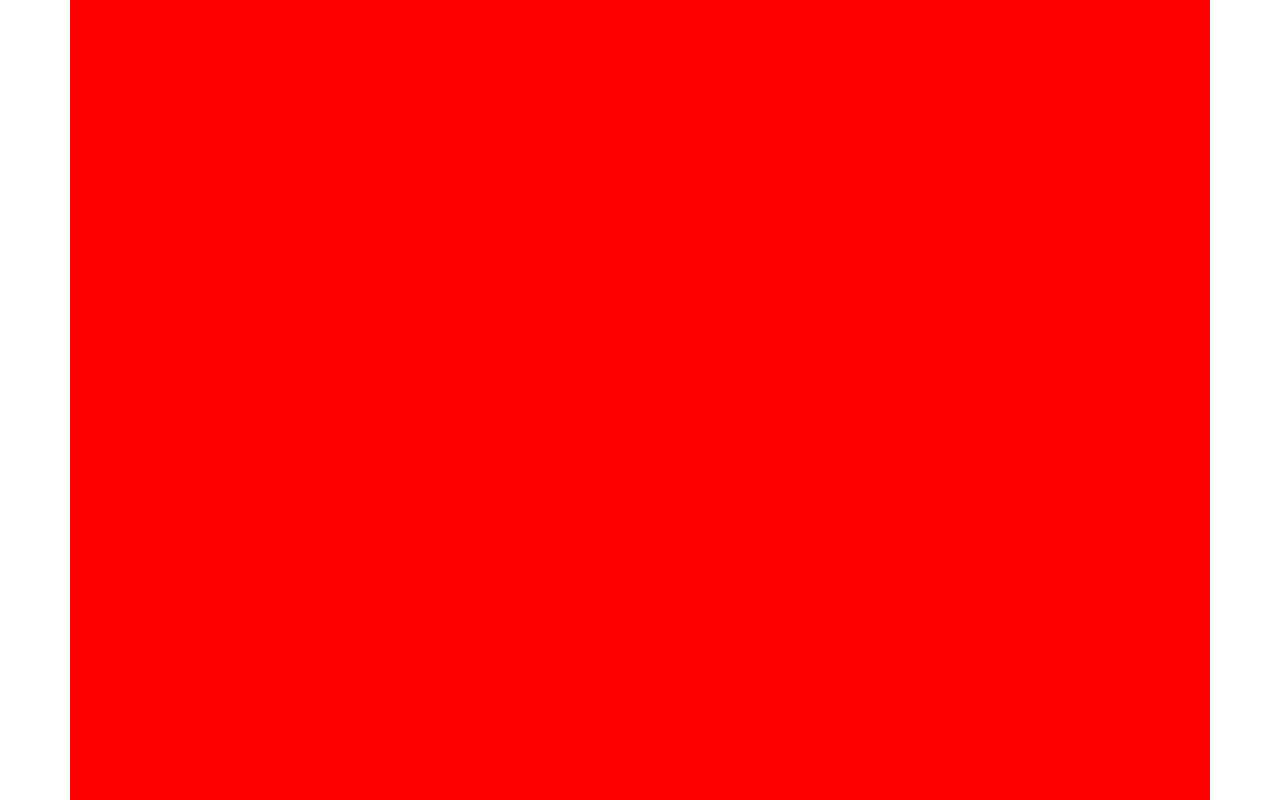
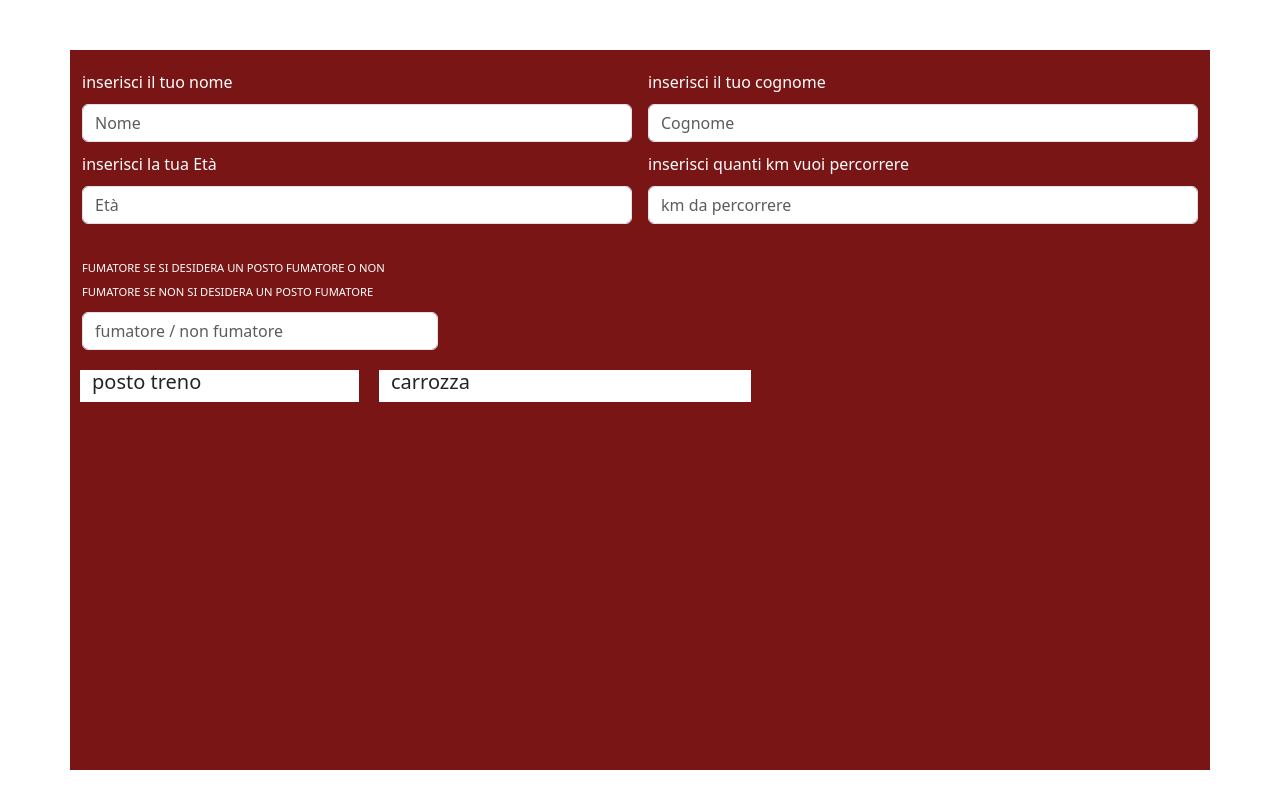
Before and after one commit to sebaMinotti/biglietteria, a website: page index.html in a window 1280 px wide. Drawn offline with nearby package versions, Linux system fonts and the light colour scheme.

Commit message:
secondo commit: ho iniziato la parte grafica

```diff
--- a/index.html
+++ b/index.html
@@ -9,6 +9,46 @@
 </head>
 <body>
        <div class="container">
+        <div class="row g-3">
+            <div class="col">
+                <label for="">inserisci il tuo nome</label>
+              <input type="text" class="form-control" placeholder="Nome" aria-label="nome">
+            </div>
+            <div class="col">
+                <label for="">inserisci il tuo cognome</label>
+              <input type="text" class="form-control" placeholder="Cognome" aria-label="cognome">
+            </div>
+          </div>
+
+
+
+          <div class="row g-3">
+            <div class="col">
+                <label for="">inserisci la tua Età</label>
+              <input type="number" class="form-control" placeholder="Età" aria-label="eta">
+            </div>
+            <div class="col">
+                <label for="">inserisci quanti km vuoi percorrere</label>
+              <input type="number" class="form-control" placeholder="km da percorrere" aria-label="km">
+            </div>
+          </div>
+
+          <div class="row">
+            <div style="margin-top: 20px;" class="col-4 ">
+                <div class="col-sm">
+                    <label for=""><span style="font-size: 0.7em;">FUMATORE SE SI DESIDERA UN POSTO FUMATORE O NON FUMATORE SE NON SI DESIDERA UN POSTO FUMATORE</span> </label>
+                    <input type="text" class="form-control" placeholder="fumatore / non fumatore" aria-label="fumatore/nonfumatore">
+                  </div>
+            </div>
+            <div class="row info">
+                <div class="col-3 boxInfo">
+                     <h5>posto treno</h5>
+                </div>
+                <div class="col-4 boxInfo">
+                     <h5>carrozza</h5>
+                </div>
+            </div>
+          </div>
 
        </div>
       <script src="main.js"></script>
--- a/style.css
+++ b/style.css
@@ -3,6 +3,19 @@
 }
 .container{
     width: 100%;
-    height: 100vh;
-    background-color: red;
+    height: 90vh;
+    background-color: rgb(121, 21, 21);
+    padding: 10px;
+    margin-top:50px ;
 }
+.container label{
+    margin: 10px 0;
+    color: white;
+}
+.info{
+    padding: 20px;
+}
+.boxInfo{
+    background-color: white;
+    margin:20px 10px;
+}
```
Also changed, not shown: README.md (added), screen/Screenshot1.png (added).
